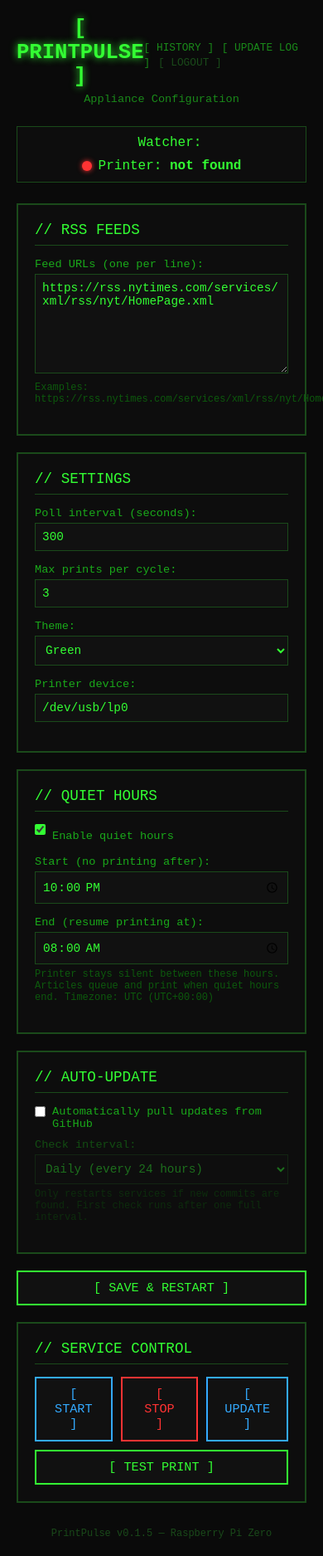
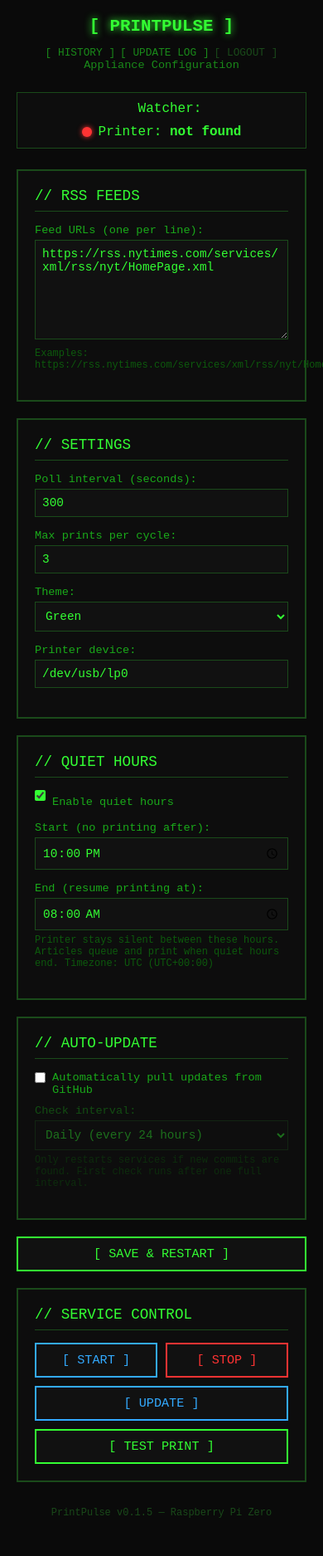
Before and after one commit to jampick/PrintPulse, a Flask app: page / in a window 390 px wide; the page is wider, and only the part inside the window is pictured. Shown: that part at 83% size. After the commit the page ends 1829 px from the top of that part, so only its background shows below. Run offline with Flask 3, Linux system fonts and the light colour scheme.

Commit message:
Fix mobile text wrapping for bracketed labels in web UI
Add white-space: nowrap to buttons and nav links so retro bracket
labels like [ START ] and [ STOP ] don't break across lines on
mobile. Improve header layout with flex-wrap for small screens.

Fixes #42

Co-Authored-By: Claude Opus 4.6 (1M context) <noreply@anthropic.com>

```diff
--- a/pi/webapp/templates/index.html
+++ b/pi/webapp/templates/index.html
@@ -158,6 +158,7 @@
             font-size: 0.95em;
             cursor: pointer;
             flex: 1;
+            white-space: nowrap;
         }
 
         button:hover {
@@ -185,18 +186,25 @@
             margin-top: 30px;
         }
 
+        .nav-links { white-space: nowrap; }
+        .nav-links a { white-space: nowrap; }
+
         @media (max-width: 600px) {
             .row { flex-direction: column; gap: 0; }
             .status-bar { flex-direction: column; gap: 10px; align-items: center; }
+            .header-bar { flex-direction: column; align-items: center; gap: 8px; }
+            .nav-links { display: flex; flex-wrap: wrap; justify-content: center; gap: 6px; }
+            .btn-row { flex-wrap: wrap; }
+            h1 { font-size: 1.3em; }
         }
     </style>
 </head>
 <body>
-    <div style="display:flex; justify-content:space-between; align-items:center;">
-        <h1>[ PRINTPULSE ]</h1>
-        <div>
+    <div class="header-bar" style="display:flex; justify-content:space-between; align-items:center;">
+        <h1 style="white-space:nowrap;">[ PRINTPULSE ]</h1>
+        <div class="nav-links">
             <a href="/history" style="color:var(--mid); text-decoration:none; font-size:0.8em;">[ HISTORY ]</a>
-            <a href="/update_log" style="color:var(--mid); text-decoration:none; font-size:0.8em;">[ UPDATE LOG ]</a>
+            <a href="/update_log" style="color:var(--mid); text-decoration:none; font-size:0.8em;">[ UPDATE&nbsp;LOG ]</a>
             <a href="/logout" style="color:var(--border); text-decoration:none; font-size:0.8em;">[ LOGOUT ]</a>
         </div>
     </div>
```
Also changed, not shown: pi/webapp/templates/update_log.html (+5 -5 lines).
